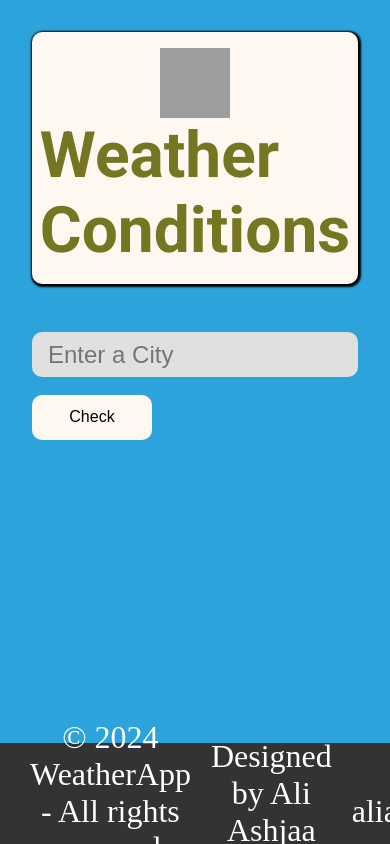
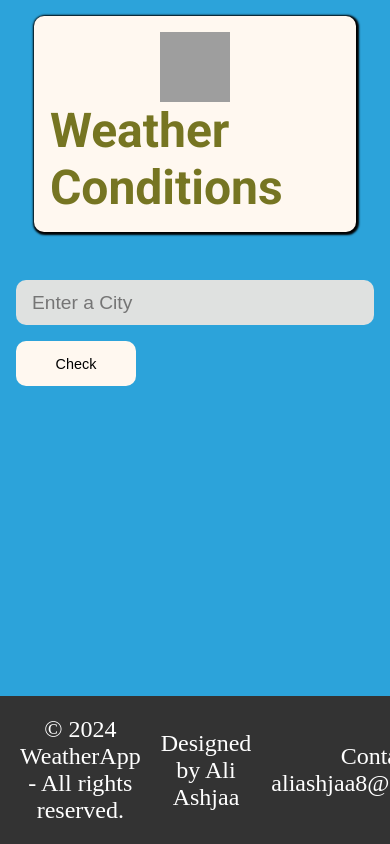
Before and after one commit to Ali-Ashjaa/weather-pyhton-project, a Flask app: page / in a window 390 px wide. Run offline with Flask 3, Linux system fonts and the light colour scheme; grey boxes are pictures that could not be loaded.

Commit message:
Added media query for responsiveness

```diff
--- a/static/styles/style.css
+++ b/static/styles/style.css
@@ -89,3 +89,29 @@ footer p {
     margin: 0;
     padding: 10px;
 }
+
+/* Media Query for smaller screens */
+@media (max-width: 768px) {
+    body {
+        padding: 1rem;
+        font-size: 1.5rem;
+    }
+
+    input {
+        font-size: 1.2rem;
+    }
+
+    button {
+        font-size: 0.9rem;
+    }
+
+    .Heading {
+        max-width: 90%;
+        font-size: 1.5rem;
+    }
+
+    footer {
+        padding: 10px;
+        height: auto;
+    }
+}
```
Also changed, not shown: other parts of static/styles/style.css (+11 -11 lines).
